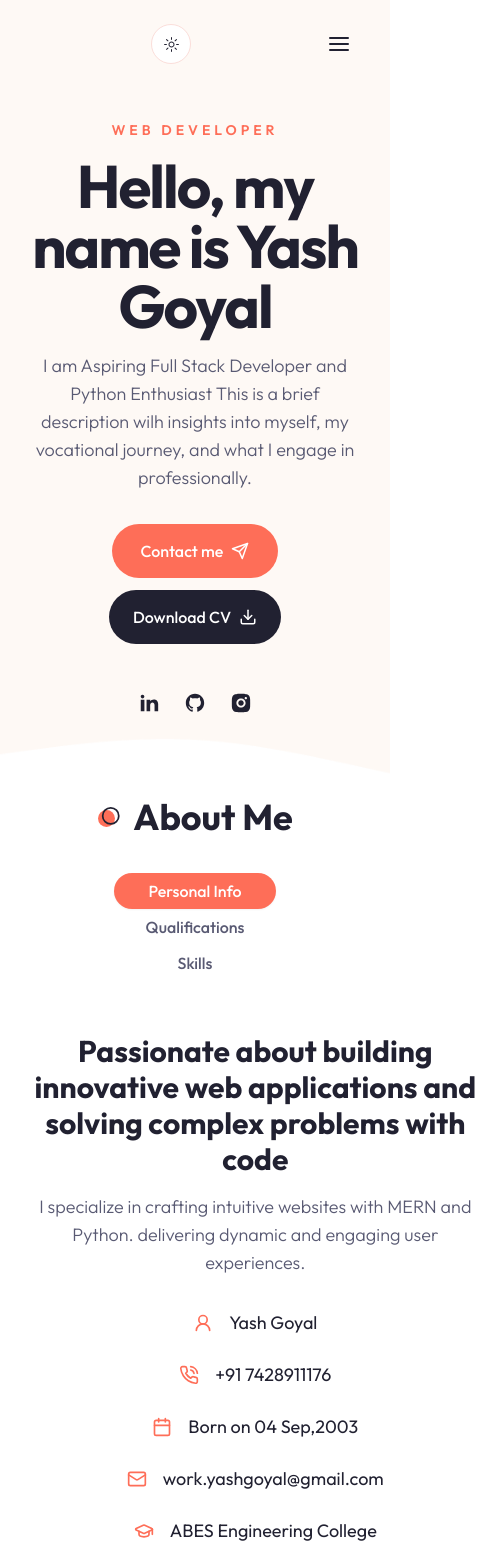
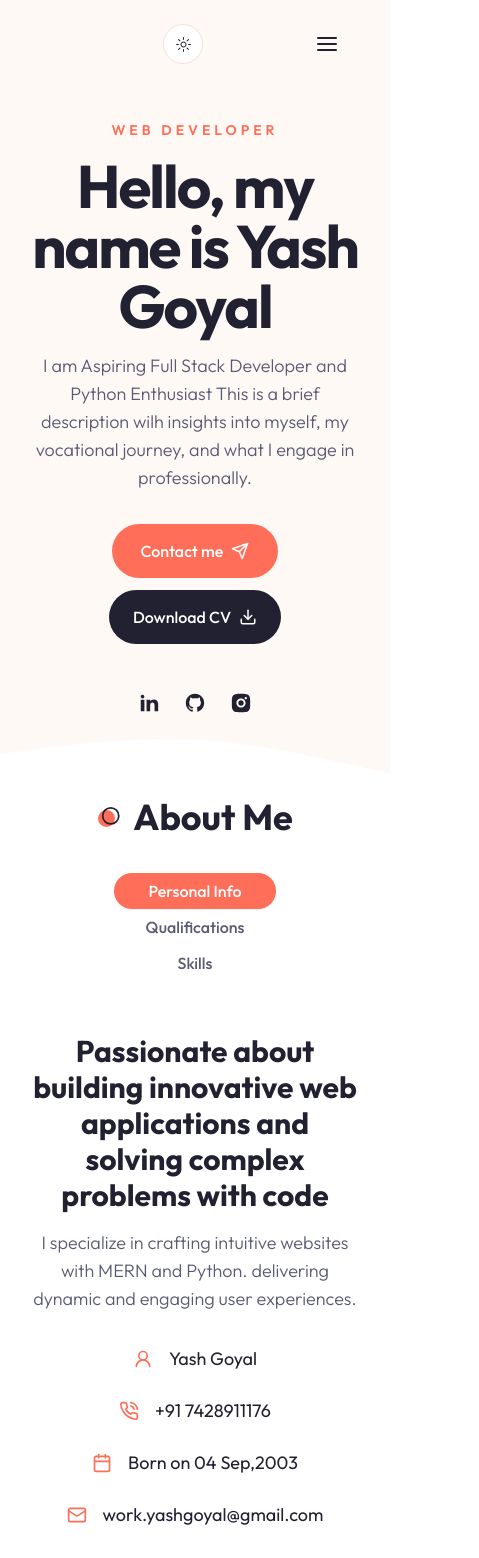
Before and after one commit to iyashgoyal/portfolio, a Next.js app: page / in a window 390 px wide. Shown: the top 1558 px of the page, 479 px wide, since content can reach past the window. Built offline with nearby package versions, Linux system fonts and the light colour scheme.

Commit message:
responsive changes

```diff
--- a/app/contact/page.jsx
+++ b/app/contact/page.jsx
@@ -4,7 +4,7 @@ import { MailIcon, HomeIcon, PhoneCall } from "lucide-react";
 const Contact = () => {
   return (
     <section>
-      <div className="container mx-auto">
+      <div className="containe mx-auto">
         {/* texto e ilustracion */}
         <div className="grid lg:grid-cols-2 pt-12 lg:h-[480px] mb-6 lg:mb-24">
           {/* texto */}
--- a/components/About.jsx
+++ b/components/About.jsx
@@ -128,10 +128,10 @@ const About = () => {
                 </TabsTrigger>
               </TabsList>
               {/* tabs content */}
-              <div className="text-lg mt-12 w-[100%] lg:mt-8 w-[137%]">
+              <div className="text-lg mt-12 w-[100%] lg:mt-8 lg:w-[125%]">
                 {/* personal */}
                 <TabsContent value="personal">
-                  <div className=" text-center lg:">
+                  <div className=" text-center ">
                     <h3 className="h3 mb-4">
                       Passionate about building innovative web applications and
                       solving complex problems with code
@@ -149,7 +149,7 @@ const About = () => {
                             key={index}
                           >
                             <div className="text-primary ">{item.icon}</div>
-                            <div className="lg:min-w-[120%]">{item.text}</div>
+                            <div className="lg:min-w-[120%] text-left ">{item.text}</div>
                           </div>
                         );
                       })}
--- a/components/Header.jsx
+++ b/components/Header.jsx
@@ -34,7 +34,7 @@ const Header = () => {
          <div className="container mx-auto">
             <div className="flex items-center justify-center">
 
-               <div className=" flex space-x-28 lg:flex items-center gap-x-6">
+               <div className=" flex space-x-28 lg:flex items-center lg:gap-x-6">
                   {/* Nav */}
                   <Nav
                      containerStyles="hidden lg:flex gap-x-8 items-center"
--- a/components/Work.jsx
+++ b/components/Work.jsx
@@ -69,7 +69,7 @@ const Work = () => {
           </Link>
         </div>
         {/* slider */}
-        <div className=" max-w-[335px] mx-auto relative lg:max-w-[800px] absolute right-0 top-0">
+        <div className=" max-w-[335px] mx-auto relative lg:max-w-[800px] lg:absolute lg:right-0 lg:top-0">
           <Swiper
             className="h-[480px]"
             slidesPerView={1}
```
